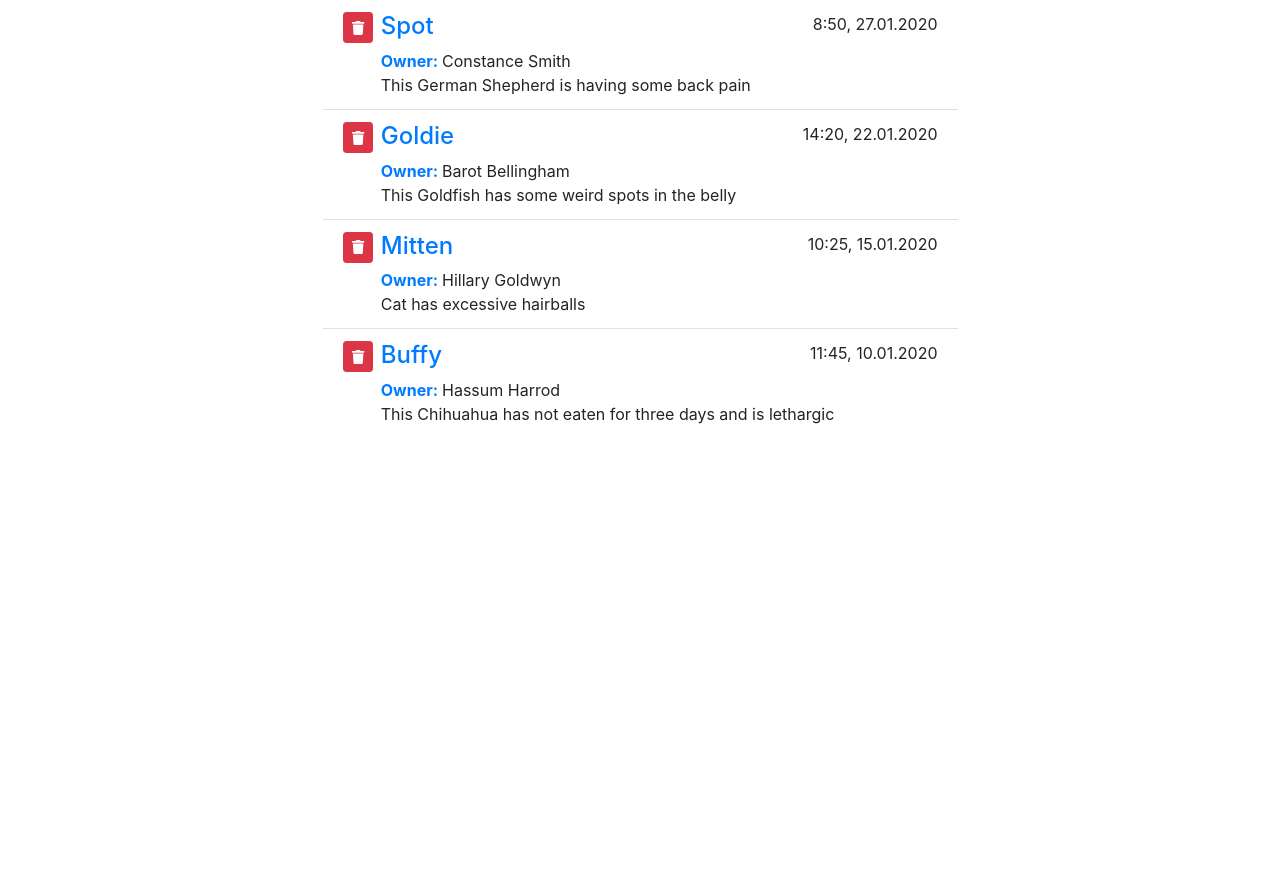
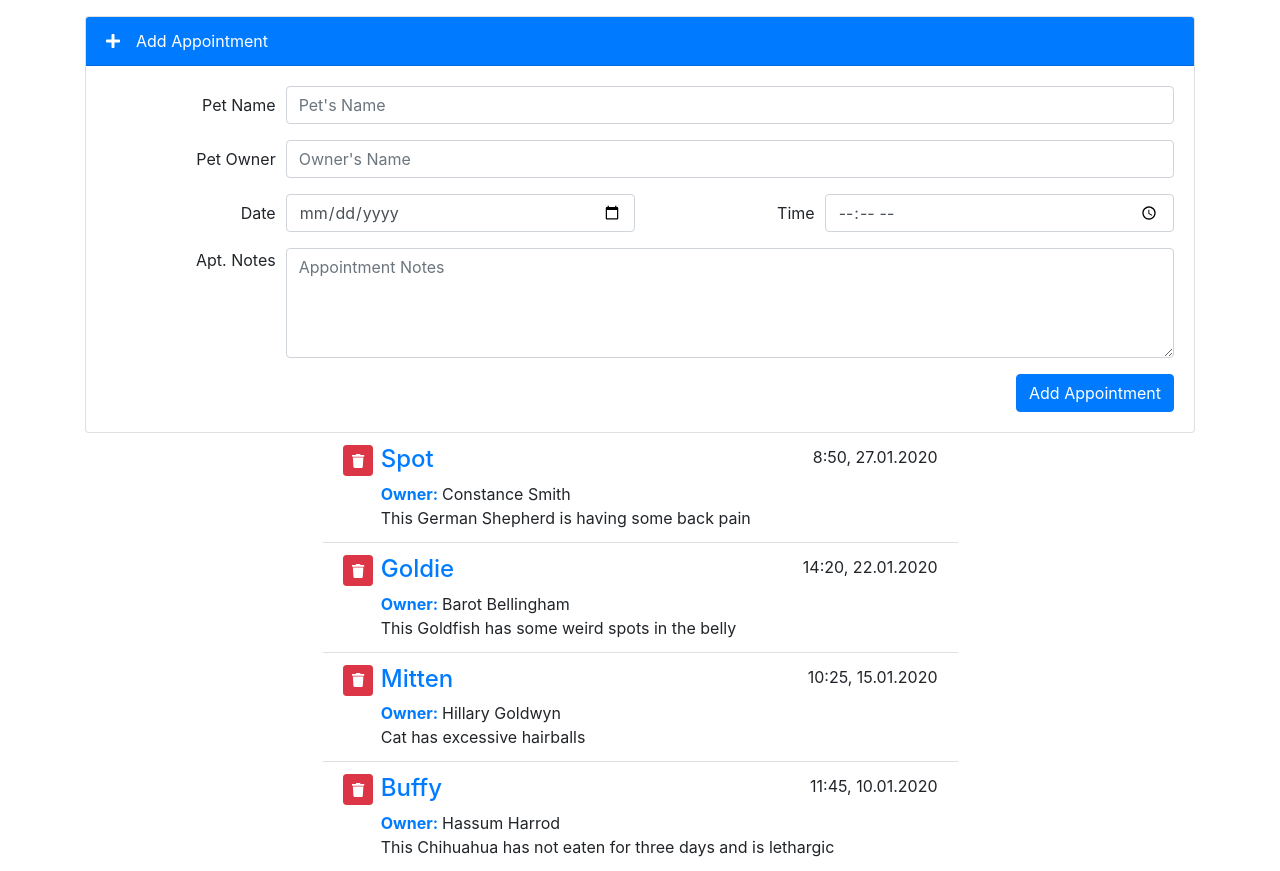
Before and after one commit to valerykatskel/vue-interface, a Vue app: page / in a window 1280 px wide. Before the commit the page ends 800 px from the top, so only its background shows below. Built offline with nearby package versions, Linux system fonts and the light colour scheme.

Commit message:
add appointment section added

```diff
--- a/src/App.vue
+++ b/src/App.vue
@@ -1,6 +1,7 @@
 <template>
 	<div id="main-app" class="container">
 		<div class="row justify-content-center">
+			<add-appointment />
 			<appointment-list :appointments="appointments" @remove="removeItem" @edit="editItem"/>
 		</div>
 	</div>
@@ -8,6 +9,7 @@
 
 <script>
 	import AppointmentList from './components/AppointmentList';
+	import AddAppointment from './components/AddAppointment';
 	import _ from 'lodash';
 	import axios from 'axios';
 
@@ -22,6 +24,7 @@
 		},
 		components: {
 			AppointmentList,
+			AddAppointment,
 		},
 		mounted() {
 			axios.get('./data/appointments.json').then(
--- /dev/null
+++ b/src/components/AddAppointment.vue
@@ -0,0 +1,88 @@
+<template>
+  <div class="col-12">
+    <div class="card textcenter mt-3">
+      <div class="card-header bg-primary text-white">
+        <font-awesome-icon icon="plus" class="mr-3"/>Add Appointment
+      </div>
+
+      <div class="card-body">
+        <form id="aptForm" @submit.prevent="requestAdd">
+          <div class="form-group form-row">
+            <label class="col-md-2 col-form-label text-md-right" for="petName">Pet Name</label>
+            <div class="col-md-10">
+              <input
+                type="text"
+                class="form-control"
+                name="petName"
+                id="petName"
+                placeholder="Pet's Name"
+              >
+            </div>
+          </div>
+
+          <div class="form-group form-row">
+            <label class="col-md-2 col-form-label text-md-right" for="ownerName">Pet Owner</label>
+            <div class="col-md-10">
+              <input
+                type="text"
+                class="form-control"
+                id="ownerName"
+                placeholder="Owner's Name"
+              >
+            </div>
+          </div>
+
+          <div class="form-group form-row">
+            <label class="col-md-2 col-form-label text-md-right" for="aptDate">Date</label>
+            <div class="col-md-4">
+              <input type="date" class="form-control" id="aptDate">
+            </div>
+            <label class="col-md-2 col-form-label text-md-right" for="aptTime">Time</label>
+            <div class="col-md-4">
+              <input
+                type="time"
+                class="form-control"
+                name="aptTime"
+                id="aptTime"
+              >
+            </div>
+          </div>
+
+          <div class="form-group form-row">
+            <label class="col-md-2 text-md-right" for="aptNotes">Apt. Notes</label>
+            <div class="col-md-10">
+              <textarea
+                class="form-control"
+                rows="4"
+                cols="50"
+                name="aptNotes"
+                id="aptNotes"
+                placeholder="Appointment Notes"
+              ></textarea>
+            </div>
+          </div>
+
+          <div class="form-group form-row mb-0">
+            <div class="offset-md-2 col-md-10">
+              <button type="submit" class="btn btn-primary d-block ml-auto">Add Appointment</button>
+            </div>
+          </div>
+        </form>
+      </div>
+    </div>
+  </div>
+</template>
+<script>
+import {FontAwesomeIcon} from '@fortawesome/vue-fontawesome'
+export default {
+	name: "AddAppointment",
+	data() {
+		return {
+
+		}
+	},
+	components: {
+		FontAwesomeIcon
+	}
+}
+</script>
```
